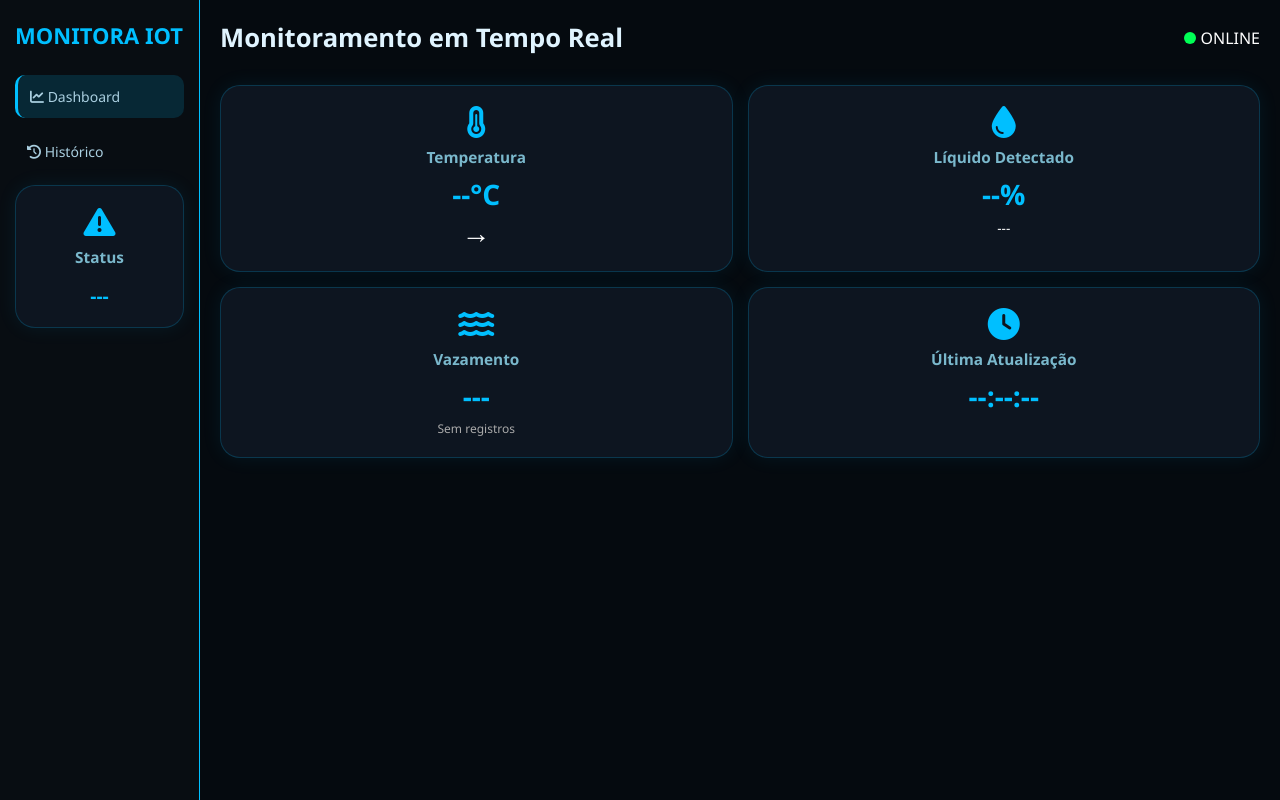
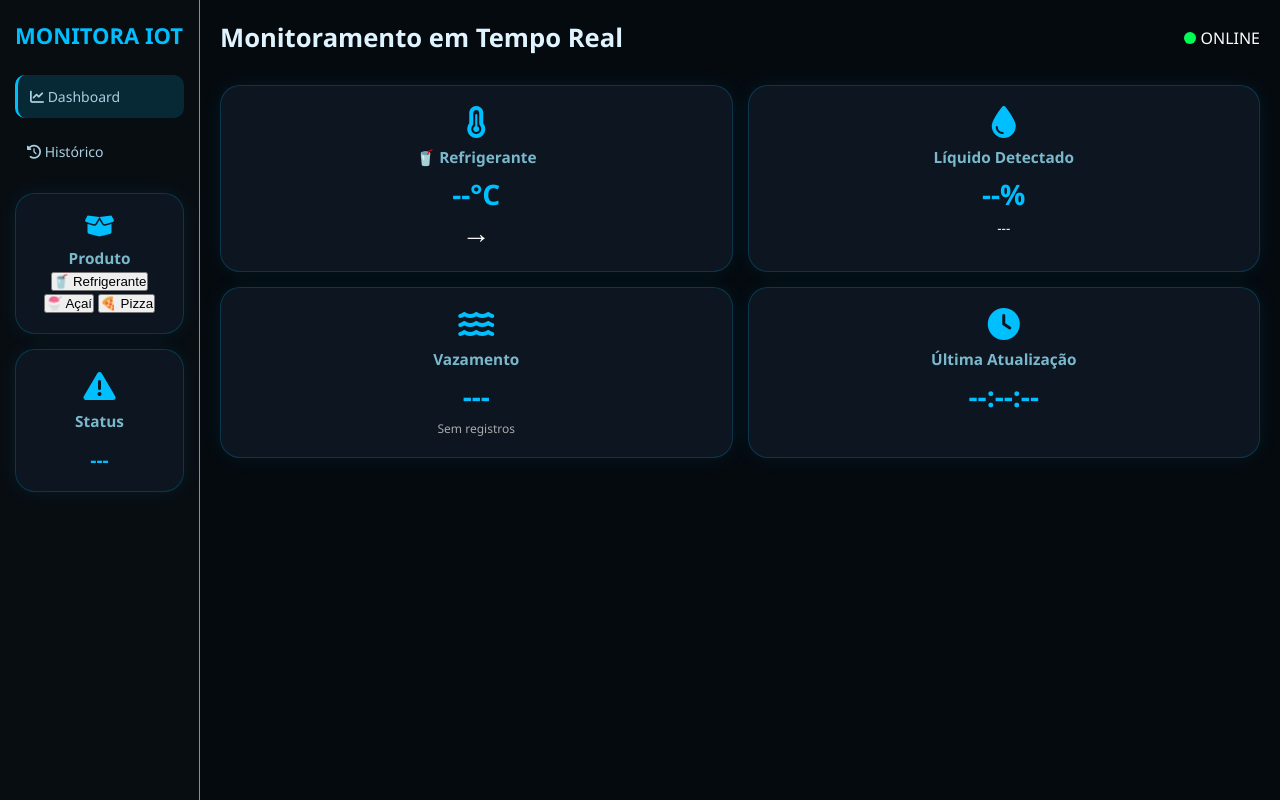
Before and after one commit to TH06A/monitorando-iot, a Flask app: page / in a window 1280 px wide. Run offline with Flask 3, Linux system fonts and the light colour scheme; data that the repository does not hold is empty; some libraries are stand-ins or nearby versions.

Commit message:
Update dashboard.html

```diff
--- a/templates/dashboard.html
+++ b/templates/dashboard.html
@@ -19,7 +19,19 @@
         <li id="nav-historico" onclick="mostrarPagina('historico')">
             <i class="fa-solid fa-clock-rotate-left"></i> Histórico
         </li>
-        <div class="card status-card">
+
+        <!-- ── SELEÇÃO DE PRODUTO ── -->
+        <div class="card" style="margin-top:20px;">
+            <i class="fa-solid fa-box-open" style="color:#00bfff;font-size:1.5rem;"></i>
+            <h3>Produto</h3>
+            <div class="produto-btns">
+                <button id="btn-refrigerante" class="btn-produto ativo" onclick="selecionarProduto('refrigerante')">🥤 Refrigerante</button>
+                <button id="btn-acai"         class="btn-produto"       onclick="selecionarProduto('acai')">🍧 Açaí</button>
+                <button id="btn-pizza"        class="btn-produto"       onclick="selecionarProduto('pizza')">🍕 Pizza</button>
+            </div>
+        </div>
+
+        <div class="card status-card" style="margin-top:15px;">
             <i id="icone-alerta" class="fa-solid fa-triangle-exclamation"></i>
             <h3>Status</h3>
             <span id="status-temp">---</span>
@@ -47,7 +59,7 @@
 
             <div class="card" id="card-temp">
                 <i class="fa-solid fa-temperature-three-quarters"></i>
-                <h3>Temperatura</h3>
+                <h3 id="label-produto">🥤 Refrigerante</h3>
                 <span id="temp">--°C</span>
                 <small id="tendencia-temp" style="font-size:1.8rem; font-weight:bold;">→</small>
             </div>
```
